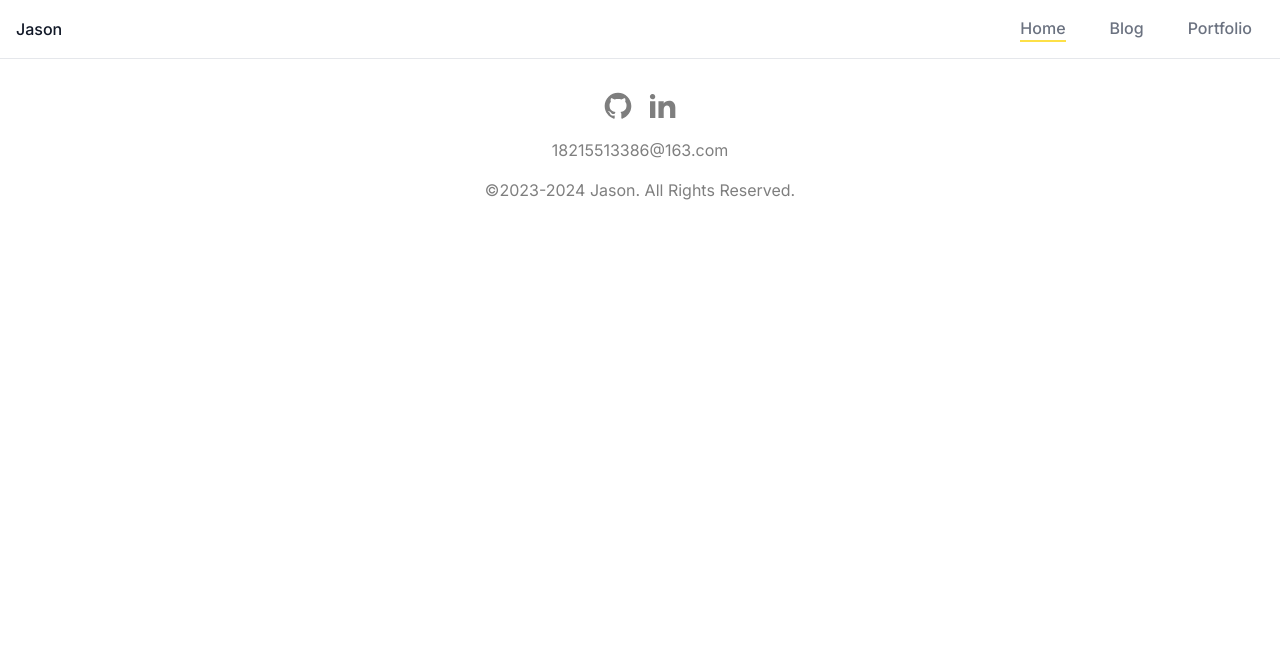
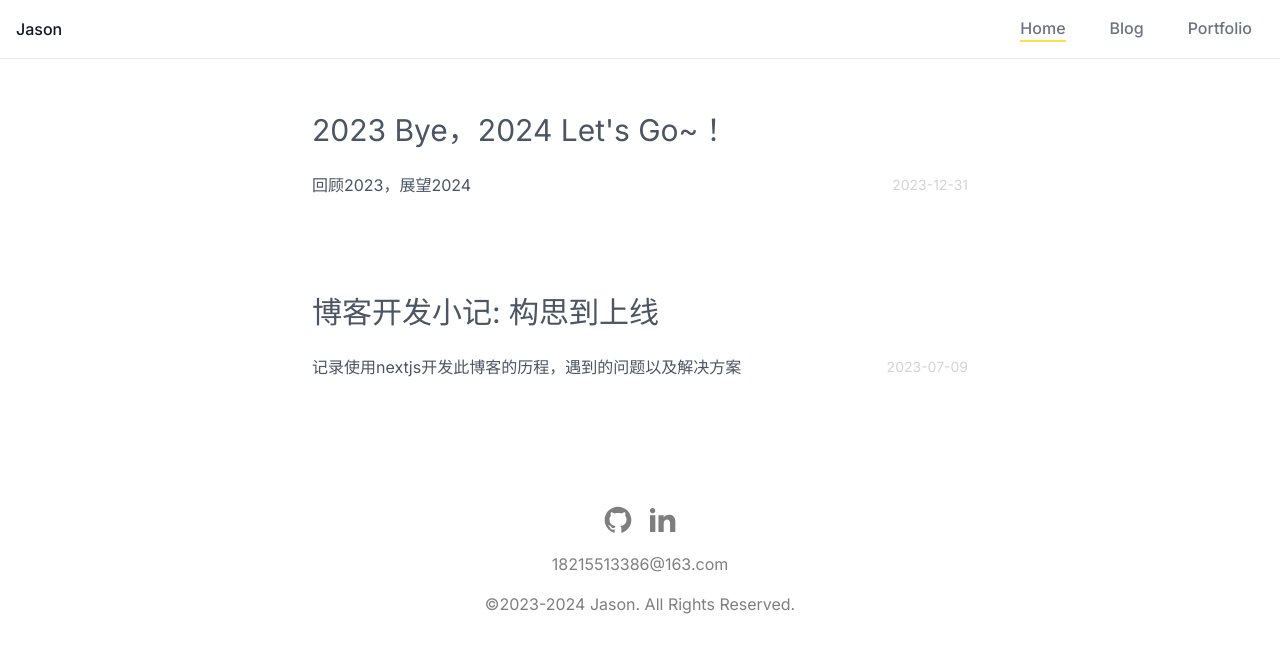
Before and after one commit to yikejason/jason-blog-website, a Next.js app: page /posts in a window 1280 px wide. Shown: the top 652 px of the page. Built offline with nearby package versions, Linux system fonts and the light colour scheme.

Commit message:
write a frist mdx file

```diff
--- /dev/null
+++ b/posts/2023.md
@@ -0,0 +1,13 @@
+---
+title: "2023 Bye，2024 Let's Go~！"
+description: '回顾2023，展望2024'
+date: '2023-12-31'
+---
+
+## 关键词
+
+`AI` `新博客`
+
+## 故事
+
+### `AI`
--- /dev/null
+++ b/posts/blog-devlepment.md
@@ -0,0 +1,7 @@
+---
+title: '博客开发小记: 构思到上线'
+description: '记录使用nextjs开发此博客的历程，遇到的问题以及解决方案'
+date: '2023-07-09'
+---
+
+## 博客开发
--- a/posts/post-01.md
+++ /dev/null
@@ -1,8 +0,0 @@
----
-title: My First Post
-date: 2022-02-22T22:22:22+0800
----
-
-This is my first post ...
-
-- <Button text="Button" />
--- a/src/app/posts/[slug]/page.tsx
+++ b/src/app/posts/[slug]/page.tsx
@@ -1,7 +1,7 @@
 import { MDXRemote } from 'next-mdx-remote/rsc';
 import { getPostBySlug, getAllPosts } from '@/lib/post';
 import Layout from '@/src/components/Layout';
-import Button from '../mdx/Button';
+import Button from '@/src/components/mdx/Button';
 
 type Props = {
   params: { slug: string };
--- a/src/app/posts/page.tsx
+++ b/src/app/posts/page.tsx
@@ -1,25 +1,25 @@
 import Link from 'next/link';
-
 import { getAllPosts } from '@/lib/post';
+import Layout from '@/src/components/Layout';
 
 export default async function Posts() {
   const posts = await getAllPosts();
   return (
-    <div className="prose grid gap-9 m-auto">
+    <Layout>
       {posts?.map((post: any) => (
-        <Link
-          href={`/posts/${post.slug}`}
-          className="group font-normal overflow-hidden cursor-pointer no-underline transition fade-in-up "
-          key={post.slug}
-        >
-          <div className="text-xl text-gray-600 group-hover:text-brand truncate ease-in duration-300">
-            {post.meta?.title}
-          </div>
-          <time className="text-gray-400 text-sm leading-none flex items-center">
-            {post.meta?.date?.toString()}
-          </time>
-        </Link>
+        <div key={post.slug} className="mb-12">
+          <h1 className="text-3xl mb-6">{post.meta?.title}</h1>
+          <li className="flex items-center justify-between prose prose-custom dark:prose-invert max-w-none mb-3">
+            <Link
+              href={`/posts/${post.slug}`}
+              className="hover:text-sky-500 hover:underline dark:text-slate-300 dark:hover:text-sky-500"
+            >
+              {post.meta?.description}
+            </Link>
+            <span className="text-sm text-neutral-300">{post.meta?.date}</span>
+          </li>
+        </div>
       ))}
-    </div>
+    </Layout>
   );
 }
--- a/src/components/Header.tsx
+++ b/src/components/Header.tsx
@@ -12,7 +12,7 @@ const NavLinks = [
   {
     id: 'blog',
     title: 'Blog',
-    path: '/blog',
+    path: '/posts',
   },
   {
     id: 'portfolio',
```
Also changed, not shown: src/components/mdx/Button.tsx (renamed from src/app/posts/mdx/Button.tsx).
